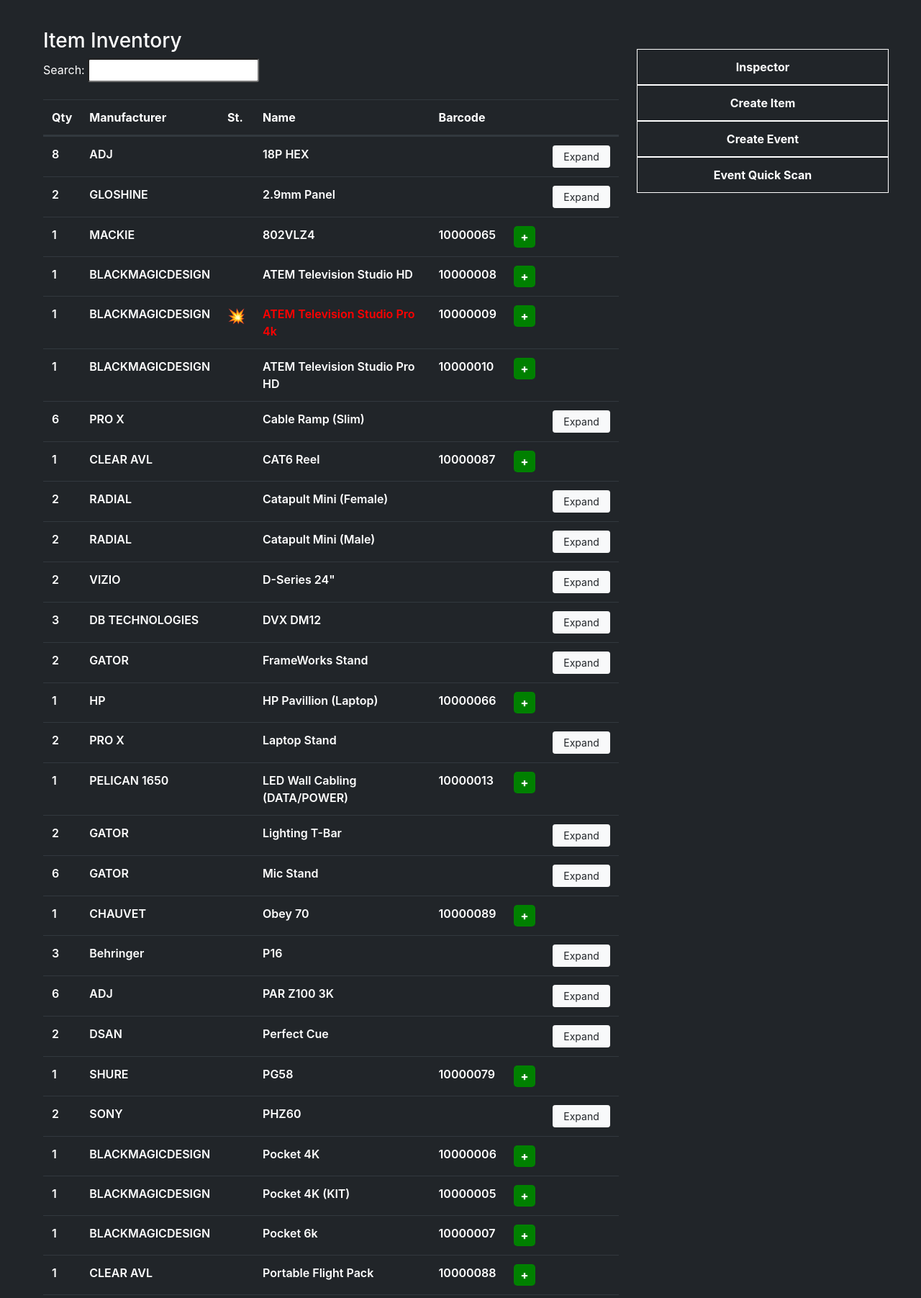
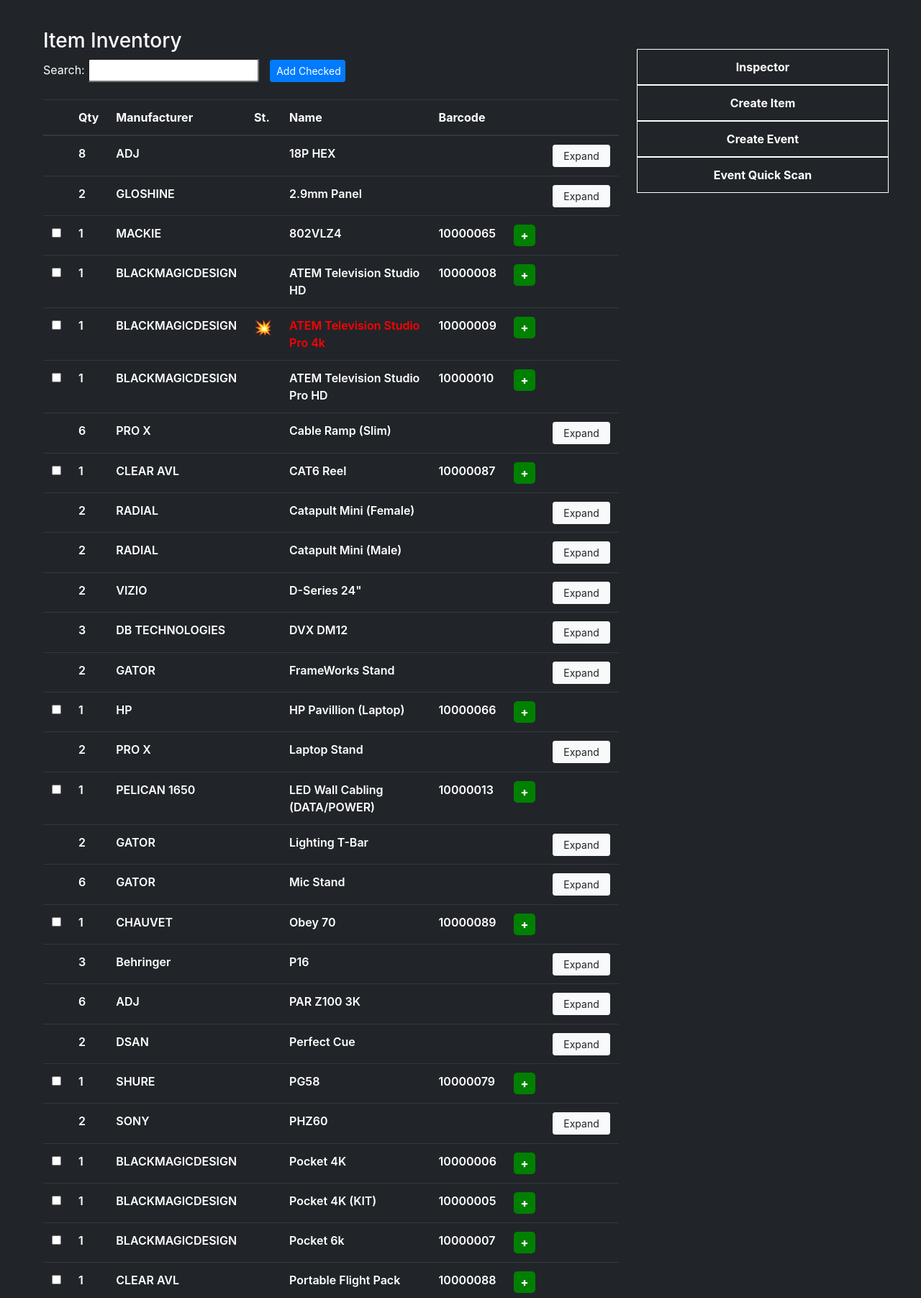
Before and after one commit to ramiv212/flaskinventory, a Flask app: page /events/ in a window 1280 px wide. Shown: the part 637-2440 px from the top of the page at 72% size. Run offline with Flask 2, Linux system fonts and the light colour scheme; a user stored in the database is signed in; data comes from the database, SQL or seed files in the repository.

Commit message:
added ability to add multiple items at a time using checkboxes in event page

```diff
--- a/inventory/events_page.py
+++ b/inventory/events_page.py
@@ -1,4 +1,4 @@
-from flask import render_template, redirect, url_for, flash, request, send_from_directory, flash
+from flask import render_template, redirect, url_for, flash, request, send_from_directory
 from flask_login import login_required
 from inventory.models import Item, Event,EventArchive
 from inventory.forms import CreateEventForm,ItemInspectorForm,CreateItemForm,AddToEventForm,SelectEventForm,EditEventForm,Blueprint
@@ -226,9 +226,15 @@
 
 	event_ID = dictionaries.eventdict[event_name]['ID']
 
+	item_ID = str(request.form["id"])
+
+	item_name = dictionaries.ID_item_dict[int(item_ID)]['name']
+
 	print(request.form["id"],event_ID)
 
 	scan.remove_func(request.form["id"],event_ID)
+
+	flash(f'{item_name} was removed from the event.')
 
 	return redirect(url_for('events.event_page'))
 
@@ -245,7 +251,36 @@
 
 	event_ID = dictionaries.eventdict[event_name]["ID"]
 
-	scan.add_items(request.form["id"],event_ID)
+	item_ID = str(request.form["id"])
+
+	item_name = dictionaries.ID_item_dict[int(item_ID)]['name']
+
+	scan.add_items(item_ID,event_ID)
+
+	flash(f'{item_name} was added to the event.')
+
+	return redirect(url_for('events.event_page'))
+
+
+# add checked items
+@eventspage.route('/addchecked', methods=['GET', 'POST'])
+@login_required
+def add_checked_to_event():
+	scan = Scan()
+	dictionaries = Dictionaries()
+
+	event_name = request.form["event"]
+
+	event_ID = dictionaries.eventdict[event_name]["ID"]
+
+	print(request.form["id"])
+
+	checked = json.loads(request.form["id"])
+
+	for item in checked:
+		scan.add_items(item,event_ID)
+
+	flash("Items were added to the event")
 
 	return redirect(url_for('events.event_page'))
 
--- a/inventory/static/scripts.js
+++ b/inventory/static/scripts.js
@@ -60,7 +60,7 @@
 
 
 // scan barcode into textbox
-let scanned = [];
+var scanned = [];
 var items_to_add_span_element = document.getElementById("items-to-add-list")
 
 $("#scan-item").keyup(function(event) {
@@ -92,8 +92,8 @@
 
           // add array of barcode numbers into a hidden input in the event form
           document.getElementById('scanned-item-list').value = scanned;
-          console.log(scanned)
-          console.log( document.getElementById('scanned-item-list').value)
+          // console.log(scanned)
+          // console.log( document.getElementById('scanned-item-list').value)
 
         }
       }catch(err){
@@ -200,7 +200,7 @@
   function getItem(index){
     if (window.location.pathname != "/barcode/"){
     $.getJSON('/json/items', function(jd) {
-      console.log(jd[index])
+      // console.log(jd[index])
       $("#idnumber").val(index);
       $("#barcode").val(jd[index]['barcode']);
       $("#serial").val(jd[index]['serial']);
@@ -245,7 +245,7 @@
   // check ID of parent page to see if it is the rght window
   if ((clickedRow != "") && (e.path[5].nodeName == "TD")) {
     // code to inspect item that is clicked in the inspector
-    console.log(e.path)
+    // console.log(e.path)
     inspectAndHide(clickedRow)
   }
 
@@ -258,16 +258,16 @@
         if (clickedRow != ""){
         // add item to list of items
         selected_barcode_items.push(clickedRow)
-        console.log(clickedRow)
-        console.log(selected_barcode_items)
+        // console.log(clickedRow)
+        // console.log(selected_barcode_items)
         e.path[1].style.backgroundColor = "green"
         }
         // else if it is already in there, remove it
       } else if (selected_barcode_items.includes(clickedRow) && clickedRow != "inv-table") {
         var remove_index = selected_barcode_items.indexOf(clickedRow);
           selected_barcode_items.splice(remove_index, 1);
-        console.log(clickedRow)
-        console.log(selected_barcode_items)
+        // console.log(clickedRow)
+        // console.log(selected_barcode_items)
         e.path[1].style.backgroundColor = ""
       }
 
@@ -335,7 +335,7 @@
                 // concatenate manufacturer, name and barcode
                 full_item = manufacturer_tr.toLowerCase() + " " + name_tr.innerHTML.toLowerCase() + " " + barcode_tr
 
-                console.log(full_item)
+                // console.log(full_item)
 
                 // check if the search var is in the concatenated item string
                 if (full_item.includes(search_var)){
@@ -350,6 +350,71 @@
               }
             })
 }
+
+
+// Event Inventory Search
+
+  // if Home search bar is in the page
+  if (!(document.getElementById('inv-item-search') == null)){
+
+  // run the function every time a letter is added to search bar
+  document.getElementById('inv-item-search').addEventListener('input', (e) => {
+    var inv_table = document.getElementsByClassName("inventory-table3")
+
+    // get the children of the inventory table
+    var children = inv_table[0].childNodes[5].childNodes
+
+
+    // get the letters in the search bar
+    search_var = document.getElementById('inv-item-search').value.toLowerCase()
+    // console.clear()
+
+
+    // for every child
+    for (let i = 1; i < children.length; i++) {
+
+
+            // if the child is a tr
+            if (children[i].nodeName == "TR"){
+
+              // name of item in tr
+            var name_tr = children[i].children[4]
+            var tr2 = children[i]
+
+
+                // if the child has more than 0 nodes
+                if(tr2.childNodes.length > 0) {
+
+                  // if the child has more than 1 node
+                  if (tr2.childNodes.length > 1){
+
+                  // manufacturer of item in tr
+                  manufacturer_tr = tr2.children[2].innerHTML
+
+                  // barcode of item in tr
+                  barcode_tr = tr2.childNodes[4].innerHTML
+                }
+              }
+            }
+                // concatenate manufacturer, name and barcode
+                full_item = manufacturer_tr.toLowerCase() + " " + name_tr.innerHTML.toLowerCase() + " " + barcode_tr
+
+                // console.log(full_item)
+
+                // check if the search var is in the concatenated item string
+                if (full_item.includes(search_var)){
+                  // show the searched items
+                  name_tr.parentNode.style.visibility = "visible"
+                  $("#button" + i).html("Expand");
+                  // hide all other items
+                } else {
+                  name_tr.parentNode.style.visibility = "collapse"
+                }
+
+              }
+            })
+}
+
 
 // Event Item Search
 
@@ -396,7 +461,7 @@
                 // concatenate manufacturer, name and barcode
                 full_item = manufacturer_tr.toLowerCase() + " " + name_tr.innerHTML.toLowerCase() + " " + barcode_tr
 
-                console.log(full_item)
+                // console.log(full_item)
 
                 // check if the search var is in the concatenated item string
                 if (full_item.includes(search_var)){
@@ -421,3 +486,18 @@
         window.location.replace("/mobile");
     }
  });
+
+
+// event page checkboxes
+function getCheckedItems() {
+  checkboxes = document.getElementsByClassName("inv-checkbox")
+  checked = []
+
+  for (var i = 0; i < checkboxes.length; i++) {
+    if (checkboxes[i].checked){
+      checked.push(checkboxes[i].value);
+    }
+  }
+  // console.log(checked)
+  return JSON.stringify(checked);
+}
--- a/inventory/templates/create-event.html
+++ b/inventory/templates/create-event.html
@@ -278,15 +278,21 @@
 
             <td class="inventory-table-col" id="inv-table">
               <div style="padding: 20px; background-color: #212529;">
-                <table class="table table-hover table-dark inventory-table2">
+                <table class="table table-hover table-dark inventory-table3">
 
                   <h3>Item Inventory</h3>
                   Search:
-                  <input type="text" id="item-search2" class="form-control-sm">
+                  <input type="text" id="inv-item-search" class="form-control-sm">
+
+                  <button type="button" class="btn btn-primary btn-sm" onclick="addCheckedItems()" style="width: 105px; margin-left: 15px">
+                    Add Checked
+                  </button>
+
                   <br><br>
 
                   <thead>
                     <tr>
+                      <th></th>
                       <th score="col">Qty</th>
                       <th scope="col">Manufacturer</th>
                       <th scope="col">St.</th>
@@ -305,6 +311,10 @@
                       {% if name_item_dict[dict[0]]['qty'] < 2: %}
 
                     <tr style="font-weight: 600;" id="{{ name_item_dict[dict[0]]['ID'] }}">
+                      <!-- Checkbox -->
+                      <td>
+                        <input type="checkbox" value="{{ name_item_dict[dict[0]]['ID'] }}" style="display: inline;" class="inv-checkbox">
+                      </td>
                       <!-- QTY -->
                       <td>{{ name_item_dict[dict[0]]['qty'] }}</td>
                       <!-- Manufacturer -->
@@ -365,6 +375,9 @@
 
                     {% else %}
                     <tr style="font-weight: 600;">
+                      <!-- Checkbox -->
+                      <td>
+                      </td>
                       <!-- QTY -->
                       <td>{{ name_item_dict[dict[0]]['qty'] }}</td>
                       <!-- Manufacturer -->
@@ -388,6 +401,10 @@
                     {% for item in items %}
                     {% if item.name == dict[0] and name_item_dict[dict[0]]['qty'] > 1 %}
                     <tr class="row{{ name_item_dict[dict[0]]['ID'] }} collapse-me" id="{{ item.ID }}">
+                      <!-- Checkbox -->
+                      <td class="td-display">
+                        <input type="checkbox" class="inv-checkbox" value="{{ item.ID }}" style="display: inline;">
+                      </td>
                       <!-- QTY -->
                       <td class="td-display"></td>
                       <!-- Manufacturer -->
@@ -484,24 +501,40 @@
       function addItemToEvent(item){
         var event = document.getElementById('event-field').value;
 
-        console.log(event)
-
         $.ajax({
           type: 'POST',
           url: '/events/add',
           headers: {
             "X-CSRFToken": csrf_token
           },
-          data: {id: item, event: event }
+          data: {id: item, event: event },
+          // this will allow the render_html return to work
+          success:function(response){ document.write(response);}
         })
-        location.reload();
       }
+
+
+      function addCheckedItems(){
+        var event = document.getElementById('event-field').value;
+
+        $.ajax({
+          type: 'POST',
+          url: '/events/addchecked',
+          headers: {
+            "X-CSRFToken": csrf_token
+          },
+          data: {id: getCheckedItems(), event: event },
+          // this will allow the render_html return to work
+          success:function(response){ document.write(response);}
+
+        })
+
+      }
+
 
 
       function deleteEventItem(item){
         var event = document.getElementById('event-field').value;
-
-        console.log(event)
 
         $.ajax({
           type: 'POST',
@@ -509,16 +542,15 @@
           headers: {
             "X-CSRFToken": csrf_token
           },
-          data: {id: item, event: event }
+          data: {id: item, event: event },
+          // this will allow the render_html return to work
+          success:function(response){ document.write(response);}
         })
-        location.reload();
       }
 
 
       function deleteEvent(){
         var event = document.getElementById('event-field').value;
-
-        console.log(event)
 
         $.ajax({
           type: 'POST',
@@ -526,9 +558,10 @@
           headers: {
             "X-CSRFToken": csrf_token
           },
-          data: {event: event}
+          data: {event: event},
+          // this will allow the render_html return to work
+          success:function(response){ document.write(response);}
         })
-        location.reload();
       }
     </script>
 
--- a/inventory/templates/inspector_bar.html
+++ b/inventory/templates/inspector_bar.html
@@ -211,5 +211,4 @@
 
 <script type="text/javascript">
 document.getElementById('idnumber').readOnly = true;
-console.log(document.getElementById('idnumber').readOnly)
 </script>
```
